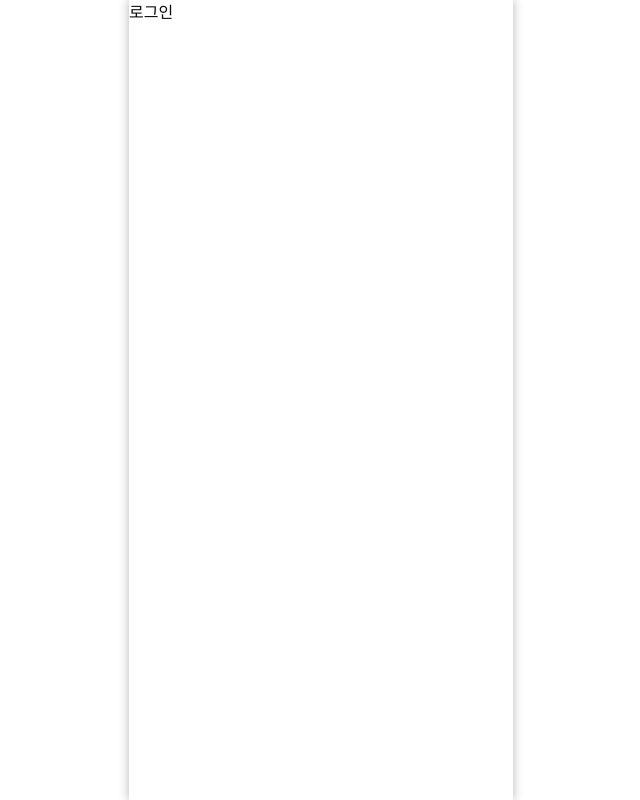
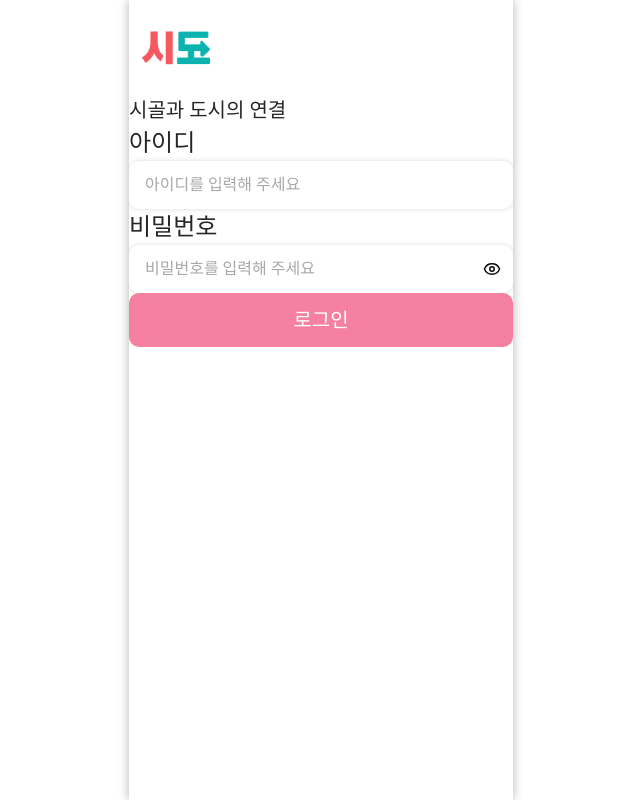
Before and after one commit to hanaro7team1/frontend, a Next.js app: page /auth/signin in a window 1280 px wide. Shown: the whole page, without its empty margins (319-959 px from the left). Built offline with nearby package versions, Linux system fonts and the light colour scheme; a web font is replaced by a local one.

Commit message:
edit pwd input

```diff
--- a/src/app/auth/signin/page.tsx
+++ b/src/app/auth/signin/page.tsx
@@ -5,18 +5,29 @@ import { signIn } from 'next-auth/react';
 import type React from 'react';
 import { FormEvent, useState } from 'react';
 import { PasswordField } from '@/components/domain/admin/auth/PasswordField';
+import Image from 'next/image';
+import { Button, Input, Txt } from '@/components/atoms';
 
 export default function SignInPage() {
 
-
   return (
     <div>
-      {/* <Image src='/images/Img_SIDO_LOGO.png' alt='시도 로고' width={86} height={86} /> */}
-      로그인
+      <div>
+        <Image src='/images/Img_SIDO_LOGO.png' alt='시도 로고' width={95} height={95}/>
+        <Txt size={20} color='gray'>시골과 도시의 연결</Txt>
+      </div>
 
-      {/* <PasswordField placeholder='비밀번호를 입력해 주세요' /> */}
+      <div>
+        <Txt size={24}>아이디</Txt>
+        <Input placeholder='아이디를 입력해 주세요' />
+      </div>
 
+      <div>
+        <Txt size={24}>비밀번호</Txt>
+        <PasswordField placeholder='비밀번호를 입력해 주세요' value={''} onChange={()=>{} } />
+      </div>
+
+      <Button title='로그인' color='pink' />
     </div>
-
   );
 }
```
